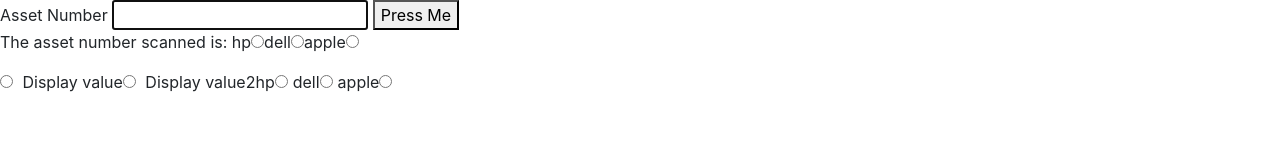
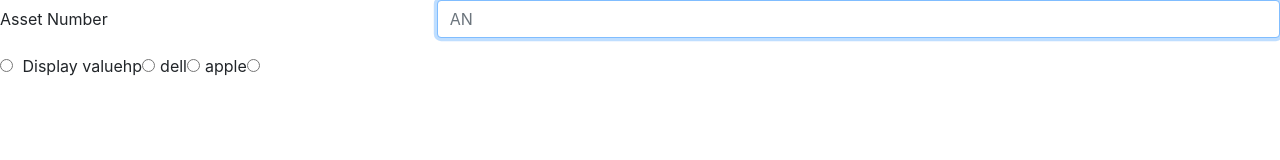
Before and after one commit to ktkawaguchi/Inventory, a plain HTML site: page index.html in a window 1280 px wide. Drawn offline with nearby package versions, Linux system fonts and the light colour scheme.

Commit message:
Refactored the form to be more bootstrap compatible and modified the scannerlogic to be more concise

```diff
--- a/index.html
+++ b/index.html
@@ -4,9 +4,8 @@
     <title>Test Scanner</title>
     <meta charset="utf-8">
     <meta name="viewport" content="width=device-width, initial-scale=1, shrink-to-fit=no">
-
+    <link rel="stylesheet" href="https://stackpath.bootstrapcdn.com/bootstrap/4.3.1/css/bootstrap.min.css" integrity="sha384-ggOyR0iXCbMQv3Xipma34MD+dH/1fQ784/j6cY/iJTQUOhcWr7x9JvoRxT2MZw1T" crossorigin="anonymous">
     <script src="https://code.jquery.com/jquery-3.3.1.slim.min.js" integrity="sha384-q8i/X+965DzO0rT7abK41JStQIAqVgRVzpbzo5smXKp4YfRvH+8abtTE1Pi6jizo" crossorigin="anonymous"></script>
-    <link rel="stylesheet" href="https://stackpath.bootstrapcdn.com/bootstrap/4.3.1/css/bootstrap.min.css" integrity="sha384-ggOyR0iXCbMQv3Xipma34MD+dH/1fQ784/j6cY/iJTQUOhcWr7x9JvoRxT2MZw1T" crossorigin="anonymous">
     <script type="text/javascript" src="jquery.scannerdetection.js"></script>
     <script type="text/javascript">
     $(document).scannerDetection({
@@ -21,26 +20,22 @@
     </script>
   </head>
   <body>
-
+    <!-- Working form -->
     <form action="/" method="post">
-        Asset Number <input type="text" name="assetnumber" id="assetnumber" autofocus>
-        <button id="capture">Press Me</button>
-        <div><p id='new'>The asset number scanned is: </p></div>
-    </form>
-
-    <form action="/" method="post">
-      <div class="form-check form-check-inline" id="manufacturer">
+      <div class="form-group row">
+        <label for="assetNumber" class="col-sm-4 col-form-label">Asset Number</label>
+        <div class="col-sm-8">
+            <input class="form-control" type="text" id="assetNumber" placeholder="AN" autofocus>
+        </div>
+      </div>
+      <div class="form-check form-check-inline" id="manufacturerGroup">
         <label class="form-check-label">
           <input class="form-check-input" type="radio" name="" id="" value="checkedValue"> Display value
-        </label>
-        <label class="form-check-label">
-          <input class="form-check-input" type="radio" name="" id="" value="checkedValue"> Display value2
         </label>
       </div>
     </form>
 
-    <!-- jQuery first, then Popper.js, then Bootstrap JS -->
-
+    <!-- Popper.js, then Bootstrap JS -->
     <script src="https://cdnjs.cloudflare.com/ajax/libs/popper.js/1.14.7/umd/popper.min.js" integrity="sha384-UO2eT0CpHqdSJQ6hJty5KVphtPhzWj9WO1clHTMGa3JDZwrnQq4sF86dIHNDz0W1" crossorigin="anonymous"></script>
     <script src="https://stackpath.bootstrapcdn.com/bootstrap/4.3.1/js/bootstrap.min.js" integrity="sha384-JjSmVgyd0p3pXB1rRibZUAYoIIy6OrQ6VrjIEaFf/nJGzIxFDsf4x0xIM+B07jRM" crossorigin="anonymous"></script>
     <script src="scannerlogic.js"></script>
--- a/scannerlogic.js
+++ b/scannerlogic.js
@@ -1,30 +1,15 @@
-var testdata = ['hp','dell','apple'];
+var manData = ['hp','dell','apple'];
 function hello (hello) {
     $('#new').append(hello);
 }
 
-for (var i=0; i < testdata.length; i++) {
-
-    var labelbtn = $('<span>' + testdata[i] + '</span>');
-    labelbtn.appendTo('#new');
-
-    var radiobtn = $('<input type=radio name=' + testdata[i] + '></>');
-    radiobtn.attr('id',testdata[i]);
-    radiobtn.appendTo('#new');
+for (var i=0; i < manData.length; i++) {
 
     //creates a label for the manufactuerer and adds to form
     var label = $('<label class="form-check-label"></label>');
-    label.attr('id','Manu_'+testdata[i]).text(testdata[i]);;
-    label.appendTo('#manufacturer');
+    label.attr('id','Manu_'+manData[i]).text(manData[i]).appendTo('#manufacturerGroup');
 
     //creates the actual input radio and adds to the form
     var manRadio = $('<input class="form-check-input" type="radio" value="checkedValue">');
-    console.log(manRadio);
-    manRadio.attr('id','radio_'+testdata[i]);
-    manRadio.appendTo('#Manu_'+testdata[i]);
+    manRadio.attr('id','radio_'+manData[i]).appendTo('#Manu_'+manData[i]);
 }
-
-
-{/* <label class="form-check-label">
-<input class="form-check-input" type="radio" name="" id="" value="checkedValue"> Display value
-</label> */}
```
